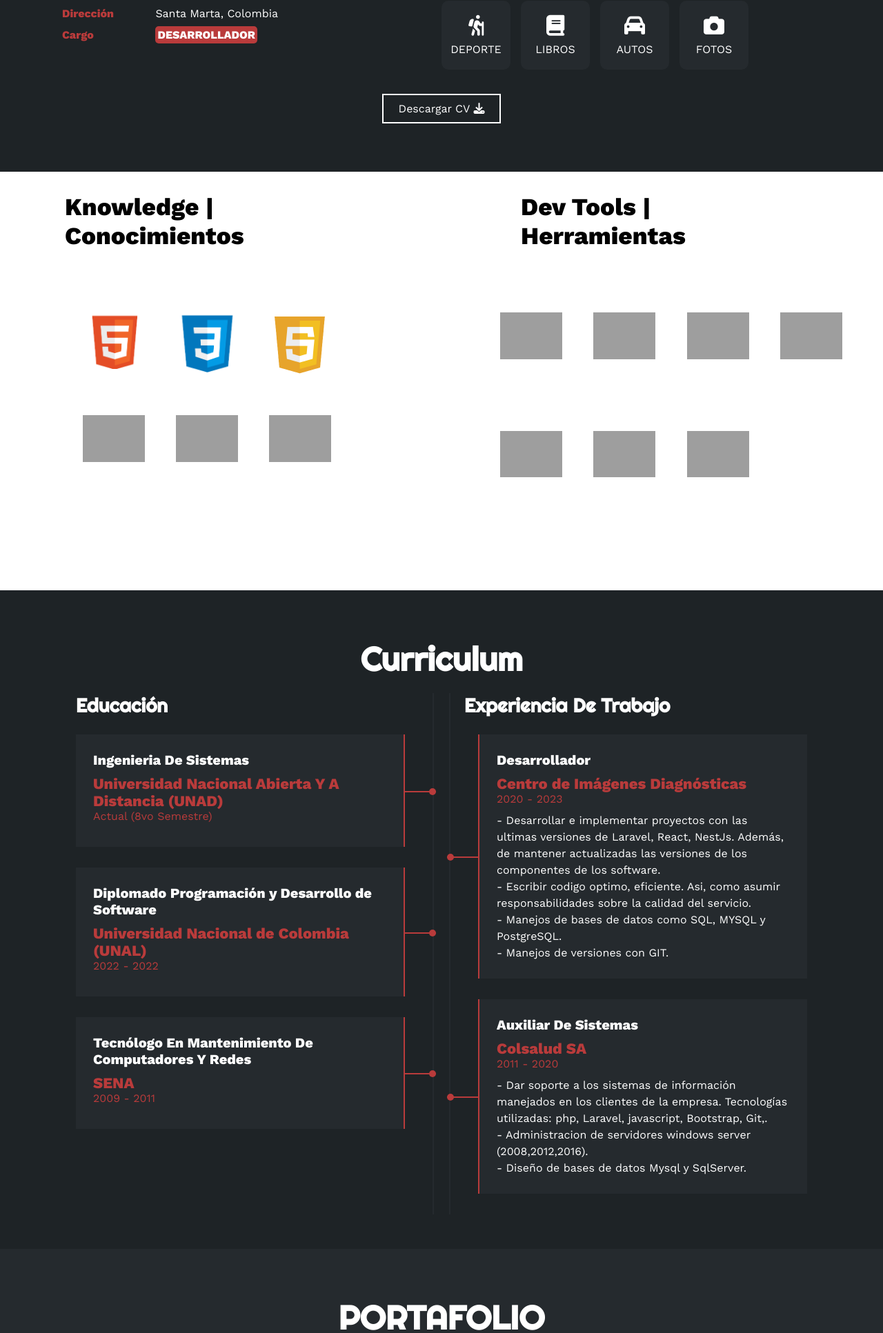
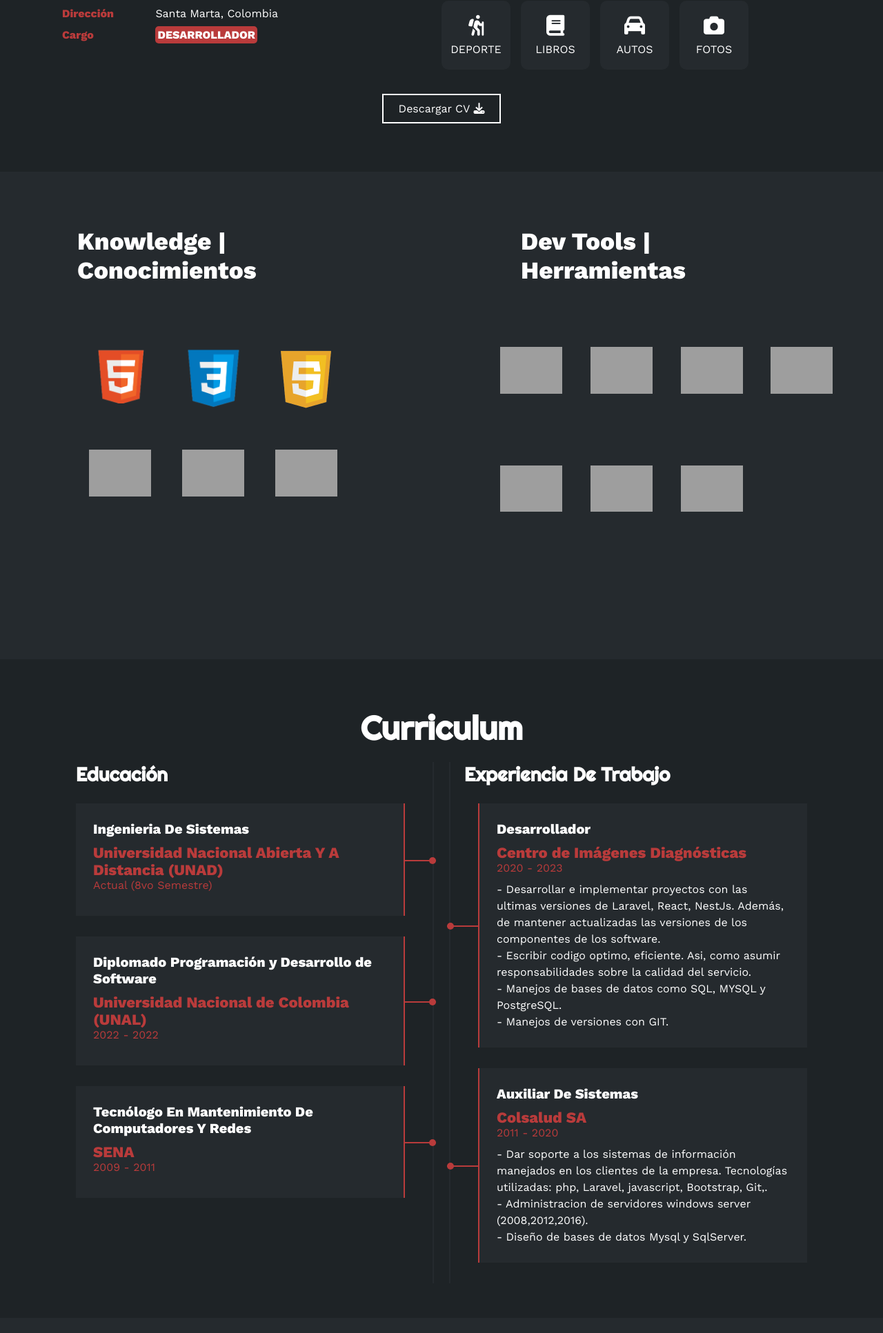
Before and after one commit to hdgomez8/portafolio, a PHP site: page / in a window 1280 px wide. Shown: the part 1231-3164 px from the top of the page at 69% size. Run offline with PHP 8.4, Linux system fonts and the light colour scheme; some libraries are stand-ins or nearby versions; grey boxes are pictures that could not be loaded.

Commit message:
actualizacion skill

```diff
--- a/estilo.css
+++ b/estilo.css
@@ -297,7 +297,9 @@ html{
 /*skills*/
 
 section.skills {
-    background-color: var(--dark1);
+    background-color: #252A2E;
+    color: #fff;
+    padding: 50px 20px;
 }
 
 .skill {
--- a/index.html
+++ b/index.html
@@ -240,7 +240,7 @@
         </div>
     </section> -->
 
-    <section class="skills">
+    <section class="skills" id="skills">
         <div class="skill container">
             <div class="knowledge-part">
                 <h2><span>Knowledge |</span> Conocimientos</h2>
```
